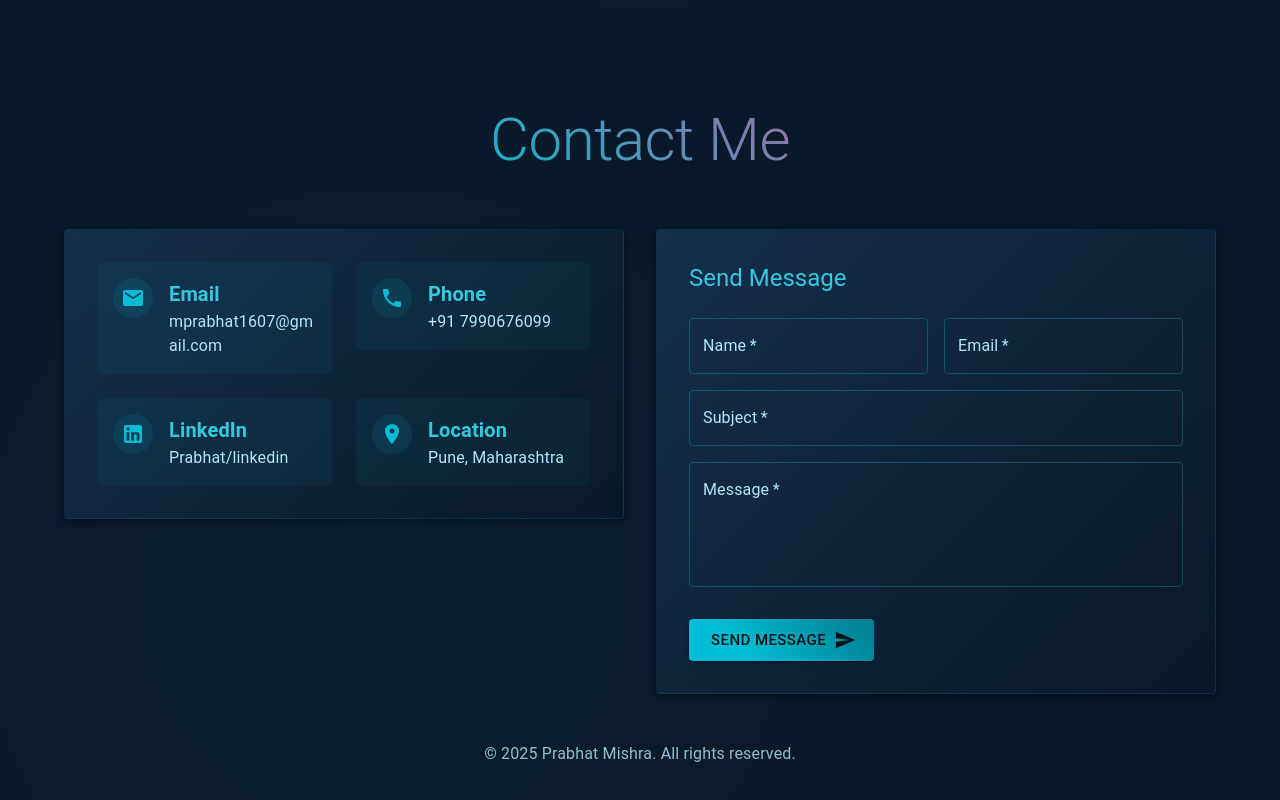
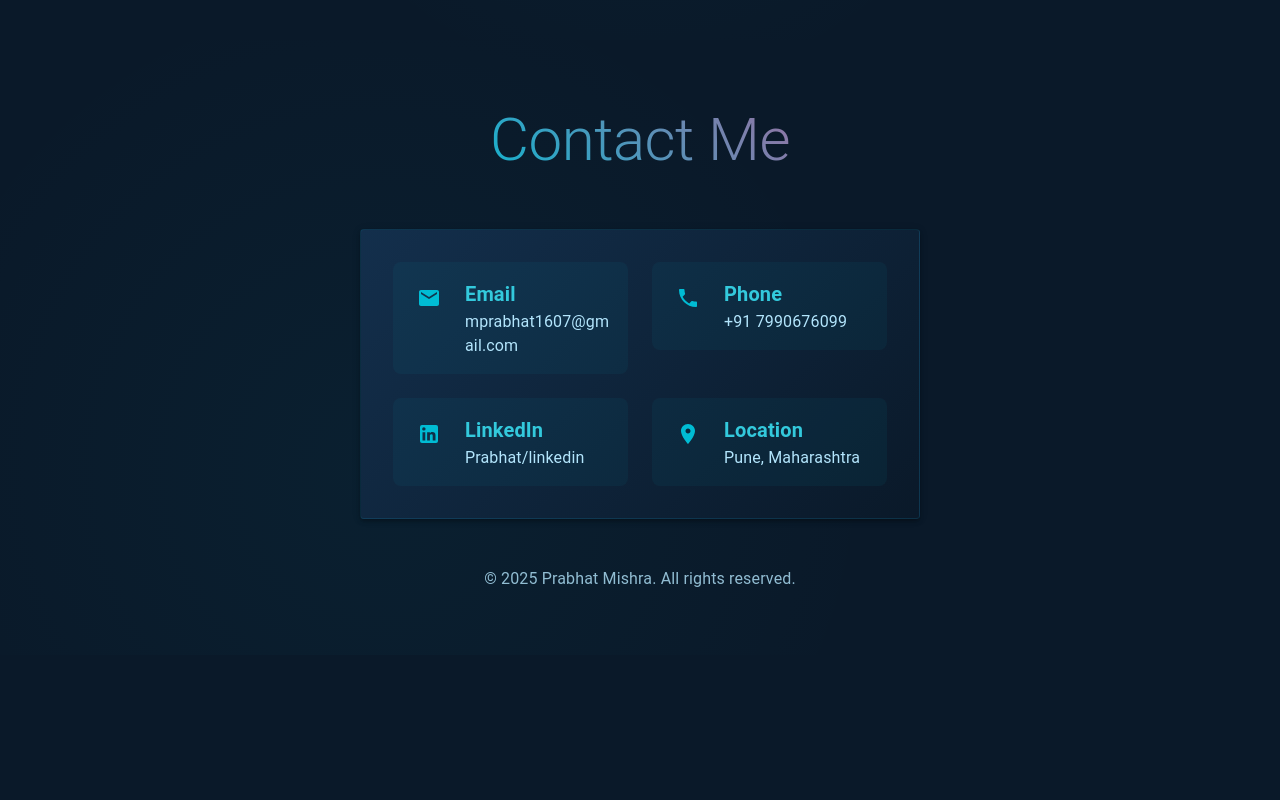
Before and after one commit to Prabhat-16/Portfolio, a React (Create React App) app: page / in a window 1280 px wide. Shown: the part 3364-4164 px from the top of the page. After the commit the page ends 4019 px from the top, so only its background shows below. Built offline with nearby package versions, Linux system fonts and the light colour scheme.

Commit message:
Modified Contact us Page

```diff
--- a/src/components/Contact.tsx
+++ b/src/components/Contact.tsx
@@ -1,62 +1,9 @@
-import React, { useState } from 'react';
-import { Box, Container, Typography, Grid, Paper, IconButton, Link, TextField, Button, Snackbar, Alert } from '@mui/material';
-import { Email, Phone, LinkedIn, LocationOn, Send } from '@mui/icons-material';
+import React from 'react';
+import { Box, Container, Typography, Grid, Paper, IconButton, Link } from '@mui/material';
+import { Email, Phone, LinkedIn, LocationOn } from '@mui/icons-material';
 import { motion } from 'framer-motion';
 
 const Contact: React.FC = () => {
-  const [formData, setFormData] = useState({
-    name: '',
-    email: '',
-    subject: '',
-    message: '',
-  });
-  const [snackbar, setSnackbar] = useState({
-    open: false,
-    message: '',
-    severity: 'success' as 'success' | 'error',
-  });
-
-  const handleChange = (e: React.ChangeEvent<HTMLInputElement | HTMLTextAreaElement>) => {
-    const { name, value } = e.target;
-    setFormData(prev => ({ ...prev, [name]: value }));
-  };
-
-  const handleSubmit = (e: React.FormEvent) => {
-    e.preventDefault();
-    // Here you would typically send the form data to your backend
-    console.log(formData);
-    setSnackbar({
-      open: true,
-      message: 'Message sent successfully!',
-      severity: 'success',
-    });
-    setFormData({ name: '', email: '', subject: '', message: '' });
-  };
-
-  const handleCloseSnackbar = () => {
-    setSnackbar(prev => ({ ...prev, open: false }));
-  };
-
-  const textFieldStyles = {
-    '& .MuiOutlinedInput-root': {
-      '& fieldset': {
-        borderColor: 'rgba(0, 188, 212, 0.3)',
-      },
-      '&:hover fieldset': {
-        borderColor: 'primary.light',
-      },
-      '&.Mui-focused fieldset': {
-        borderColor: 'primary.main',
-      },
-    },
-    '& .MuiInputLabel-root': {
-      color: 'text.secondary',
-    },
-    '& .MuiOutlinedInput-input': {
-      color: 'text.primary',
-    },
-  };
-
   return (
     <Box
       id="contact"
@@ -67,7 +14,6 @@ const Contact: React.FC = () => {
         overflow: 'hidden',
       }}
     >
-      {/* Animated background elements */}
       <Box
         component={motion.div}
         sx={{
@@ -79,14 +25,8 @@ const Contact: React.FC = () => {
           background: 'radial-gradient(circle at 30% 70%, rgba(0,188,212,0.1) 0%, rgba(0,188,212,0) 50%)',
           zIndex: 0,
         }}
-        animate={{
-          opacity: [0.3, 0.5, 0.3],
-        }}
-        transition={{
-          duration: 5,
-          repeat: Infinity,
-          ease: 'easeInOut',
-        }}
+        animate={{ opacity: [0.3, 0.5, 0.3] }}
+        transition={{ duration: 5, repeat: Infinity, ease: 'easeInOut' }}
       />
 
       <Container sx={{ position: 'relative', zIndex: 1 }}>
@@ -112,7 +52,6 @@ const Contact: React.FC = () => {
                   elevation={3}
                   sx={{
                     p: 4,
-                    height: '100%',
                     background: 'linear-gradient(135deg, #132f4c 0%, #0a1929 100%)',
                     border: '1px solid rgba(0, 188, 212, 0.1)',
                     '&:hover': {
@@ -138,7 +77,7 @@ const Contact: React.FC = () => {
                         icon: <LinkedIn />,
                         title: 'LinkedIn',
                         content: 'Prabhat/linkedin',
-                        link: 'https://linkedin.com/in/Prabhat',
+                        link: 'https://www.linkedin.com/in/prabhat-web-developer/',
                       },
                       {
                         icon: <LocationOn />,
@@ -162,31 +101,19 @@ const Contact: React.FC = () => {
                               borderRadius: 2,
                               background: 'rgba(0, 188, 212, 0.05)',
                               transition: 'all 0.3s ease',
-                              height: '100%',
+                              wordBreak: 'break-word',
                               '&:hover': {
                                 background: 'rgba(0, 188, 212, 0.1)',
                               },
                             }}
                           >
-                            <IconButton
-                              color="primary"
-                              sx={{
-                                mr: 2,
-                                background: 'rgba(0, 188, 212, 0.1)',
-                                '&:hover': {
-                                  background: 'rgba(0, 188, 212, 0.2)',
-                                },
-                              }}
-                            >
+                            <IconButton color="primary" sx={{ mr: 2 }}>
                               {item.icon}
                             </IconButton>
                             <Box>
                               <Typography
                                 variant="h6"
-                                sx={{
-                                  color: 'primary.light',
-                                  fontWeight: 'bold',
-                                }}
+                                sx={{ color: 'primary.light', fontWeight: 'bold' }}
                               >
                                 {item.title}
                               </Typography>
@@ -200,6 +127,7 @@ const Contact: React.FC = () => {
                                     textDecoration: 'none',
                                     display: 'block',
                                     wordBreak: 'break-word',
+                                    overflowWrap: 'break-word',
                                     '&:hover': {
                                       color: 'primary.main',
                                       textDecoration: 'underline',
@@ -209,12 +137,7 @@ const Contact: React.FC = () => {
                                   {item.content}
                                 </Link>
                               ) : (
-                                <Typography
-                                  color="text.secondary"
-                                  sx={{
-                                    wordBreak: 'break-word',
-                                  }}
-                                >
+                                <Typography color="text.secondary" sx={{ wordBreak: 'break-word', overflowWrap: 'break-word' }}>
                                   {item.content}
                                 </Typography>
                               )}
@@ -227,104 +150,6 @@ const Contact: React.FC = () => {
                 </Paper>
               </motion.div>
             </Grid>
-
-            <Grid item xs={12} md={6}>
-              <motion.div
-                initial={{ x: 50, opacity: 0 }}
-                whileInView={{ x: 0, opacity: 1 }}
-                viewport={{ once: true }}
-                transition={{ duration: 0.5 }}
-              >
-                <Paper
-                  elevation={3}
-                  sx={{
-                    p: 4,
-                    height: '100%',
-                    background: 'linear-gradient(135deg, #132f4c 0%, #0a1929 100%)',
-                    border: '1px solid rgba(0, 188, 212, 0.1)',
-                    '&:hover': {
-                      boxShadow: '0 0 20px rgba(0, 188, 212, 0.2)',
-                    },
-                  }}
-                >
-                  <Typography variant="h5" gutterBottom sx={{ color: 'primary.light', mb: 3 }}>
-                    Send Message
-                  </Typography>
-                  <form onSubmit={handleSubmit}>
-                    <Grid container spacing={2}>
-                      <Grid item xs={12} sm={6}>
-                        <TextField
-                          fullWidth
-                          label="Name"
-                          name="name"
-                          value={formData.name}
-                          onChange={handleChange}
-                          required
-                          variant="outlined"
-                          sx={textFieldStyles}
-                        />
-                      </Grid>
-                      <Grid item xs={12} sm={6}>
-                        <TextField
-                          fullWidth
-                          label="Email"
-                          name="email"
-                          type="email"
-                          value={formData.email}
-                          onChange={handleChange}
-                          required
-                          variant="outlined"
-                          sx={textFieldStyles}
-                        />
-                      </Grid>
-                      <Grid item xs={12}>
-                        <TextField
-                          fullWidth
-                          label="Subject"
-                          name="subject"
-                          value={formData.subject}
-                          onChange={handleChange}
-                          required
-                          variant="outlined"
-                          sx={textFieldStyles}
-                        />
-                      </Grid>
-                      <Grid item xs={12}>
-                        <TextField
-                          fullWidth
-                          label="Message"
-                          name="message"
-                          value={formData.message}
-                          onChange={handleChange}
-                          required
-                          multiline
-                          rows={4}
-                          variant="outlined"
-                          sx={textFieldStyles}
-                        />
-                      </Grid>
-                      <Grid item xs={12}>
-                        <Button
-                          type="submit"
-                          variant="contained"
-                          size="large"
-                          endIcon={<Send />}
-                          sx={{
-                            mt: 2,
-                            background: 'linear-gradient(45deg, #00bcd4 30%, #008394 90%)',
-                            '&:hover': {
-                              background: 'linear-gradient(45deg, #008394 30%, #00bcd4 90%)',
-                            },
-                          }}
-                        >
-                          Send Message
-                        </Button>
-                      </Grid>
-                    </Grid>
-                  </form>
-                </Paper>
-              </motion.div>
-            </Grid>
           </Grid>
 
           <Box sx={{ mt: 6, textAlign: 'center' }}>
@@ -334,30 +159,13 @@ const Contact: React.FC = () => {
               viewport={{ once: true }}
               transition={{ delay: 0.5 }}
             >
-              <Typography
-                variant="body1"
-                sx={{
-                  color: 'text.secondary',
-                  opacity: 0.8,
-                }}
-              >
+              <Typography variant="body1" sx={{ color: 'text.secondary', opacity: 0.8 }}>
                 © {new Date().getFullYear()} Prabhat Mishra. All rights reserved.
               </Typography>
             </motion.div>
           </Box>
         </motion.div>
       </Container>
-
-      <Snackbar
-        open={snackbar.open}
-        autoHideDuration={6000}
-        onClose={handleCloseSnackbar}
-        anchorOrigin={{ vertical: 'bottom', horizontal: 'right' }}
-      >
-        <Alert onClose={handleCloseSnackbar} severity={snackbar.severity} sx={{ width: '100%' }}>
-          {snackbar.message}
-        </Alert>
-      </Snackbar>
     </Box>
   );
 };
```
